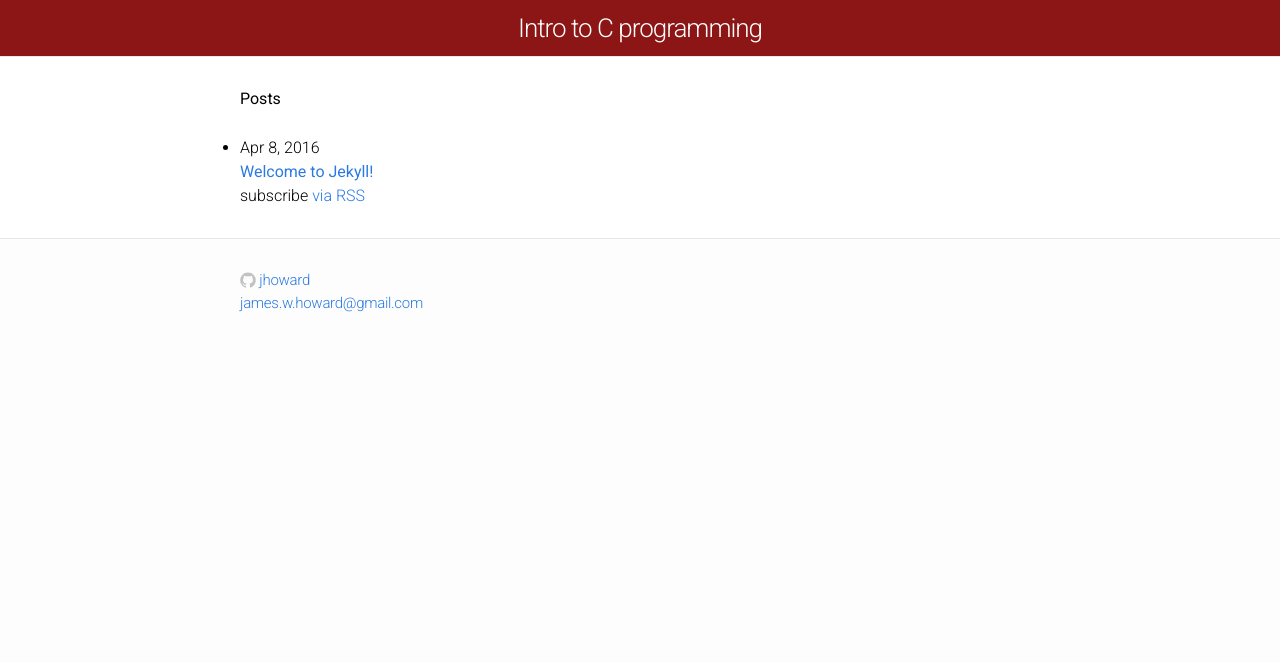
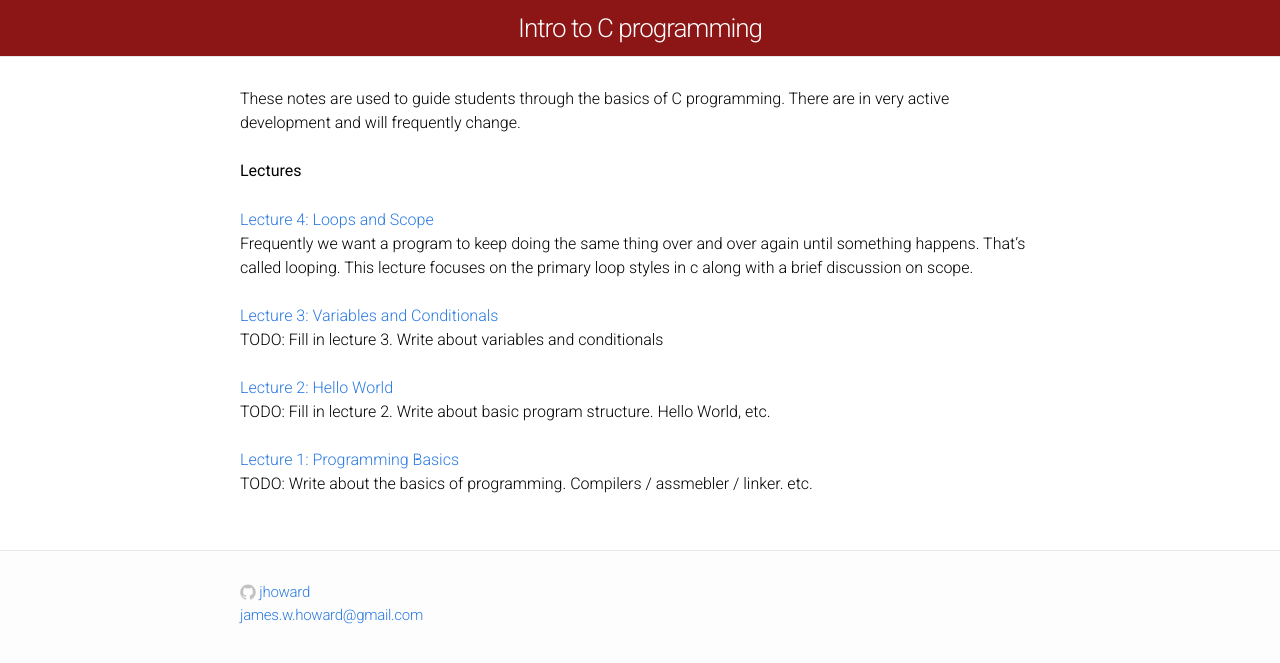
Before and after one commit to jhoward/jhoward.github.io, a Jekyll site: the page built from index.html, in a window 1280 px wide. Shown: the top 663 px of the page. Built offline with Jekyll 4.4.1, drawn with Linux system fonts in a browser that asks for light colours.

Commit message:
Added some initial stuff.

```diff
--- /dev/null
+++ b/_posts/2016-04-01-lec_01.md
@@ -0,0 +1,8 @@
+---
+layout: post
+title:  "Lecture 1: Programming Basics"
+permalink: /lec1_program_basics/
+mathjax: true
+---
+
+TODO: Write about the basics of programming.  Compilers / assmebler / linker. etc.
--- /dev/null
+++ b/_posts/2016-04-02-lec_02.md
@@ -0,0 +1,8 @@
+---
+layout: post
+title:  "Lecture 2: Hello World"
+permalink: /lec2_hello_world/
+mathjax: true
+---
+
+TODO: Fill in lecture 2.  Write about basic program structure.  Hello World, etc.
--- a/_posts/2016-04-08-welcome-to-jekyll.md
+++ /dev/null
@@ -1,25 +0,0 @@
----
-layout: post
-title:  "Welcome to Jekyll!"
-date:   2016-04-08 12:40:25 -0500
-categories: jekyll update
----
-You’ll find this post in your `_posts` directory. Go ahead and edit it and re-build the site to see your changes. You can rebuild the site in many different ways, but the most common way is to run `jekyll serve`, which launches a web server and auto-regenerates your site when a file is updated.
-
-To add new posts, simply add a file in the `_posts` directory that follows the convention `YYYY-MM-DD-name-of-post.ext` and includes the necessary front matter. Take a look at the source for this post to get an idea about how it works.
-
-Jekyll also offers powerful support for code snippets:
-
-{% highlight ruby %}
-def print_hi(name)
-  puts "Hi, #{name}"
-end
-print_hi('Tom')
-#=> prints 'Hi, Tom' to STDOUT.
-{% endhighlight %}
-
-Check out the [Jekyll docs][jekyll-docs] for more info on how to get the most out of Jekyll. File all bugs/feature requests at [Jekyll’s GitHub repo][jekyll-gh]. If you have questions, you can ask them on [Jekyll Talk][jekyll-talk].
-
-[jekyll-docs]: http://jekyllrb.com/docs/home
-[jekyll-gh]:   https://github.com/jekyll/jekyll
-[jekyll-talk]: https://talk.jekyllrb.com/
--- /dev/null
+++ b/_posts/2016-04-09-lec_03.md
@@ -0,0 +1,8 @@
+---
+layout: post
+title:  "Lecture 3: Variables and Conditionals"
+permalink: /vars_conditionals/
+mathjax: true
+---
+
+TODO: Fill in lecture 3.  Write about variables and conditionals
--- a/_posts/lec_04.md
+++ b/_posts/2016-04-09-lec_04.md
@@ -1,13 +1,14 @@
 ---
 layout: post
 title:  "Lecture 4: Loops and Scope"
-date:   2016-04-09
+permalink: /loops_scope/
 mathjax: true
 ---
 
+Frequently we want a program to keep doing the same thing over and over again until something happens.  That's called looping.  This lecture focuses on the primary loop styles in c along with a brief discussion on scope.
+
+
 ## Loops and Scope
-
-Frequently we want a program to keep doing the same thing over and over again until something happens.  That's called looping.
 
 ##### while:
 
--- a/index.html
+++ b/index.html
@@ -4,20 +4,19 @@ layout: default
 
 <div class="home">
 
-  <h1 class="page-heading">Posts</h1>
+  <div>
 
-  <ul class="post-list">
-    {% for post in site.posts %}
-      <li>
-        <span class="post-meta">{{ post.date | date: "%b %-d, %Y" }}</span>
+    These notes are used to guide students through the basics of C programming.  There are in very active development and will frequently change.
+  </div>
 
-        <h2>
-          <a class="post-link" href="{{ post.url | prepend: site.baseurl }}">{{ post.title }}</a>
-        </h2>
-      </li>
-    {% endfor %}
-  </ul>
+  <br>
 
-  <p class="rss-subscribe">subscribe <a href="{{ "/feed.xml" | prepend: site.baseurl }}">via RSS</a></p>
-
+  <h1 class="page-heading">Lectures</h1>
+    <ul>
+      {% for post in site.posts %}
+          <a href="{{ post.url }}">{{ post.title }}</a>
+          {{ post.excerpt }}
+          <br>
+      {% endfor %}
+    </ul>
 </div>
```
